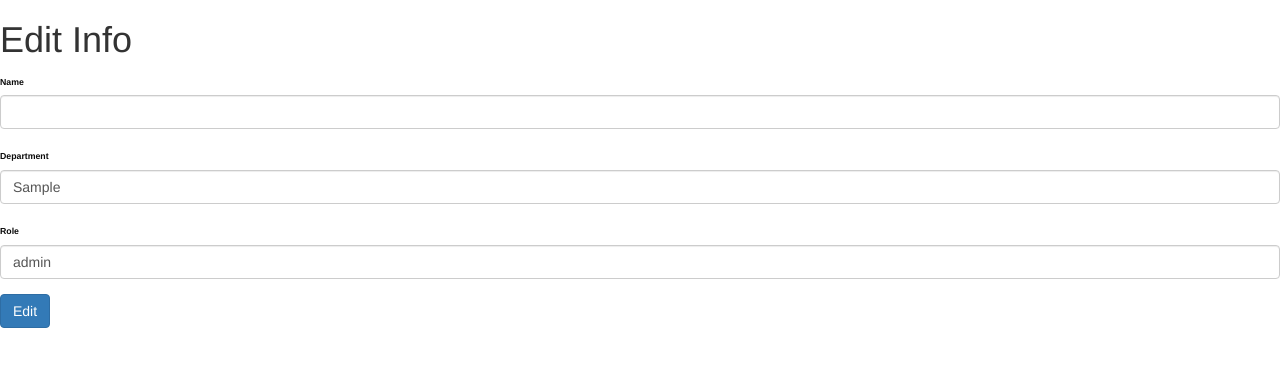
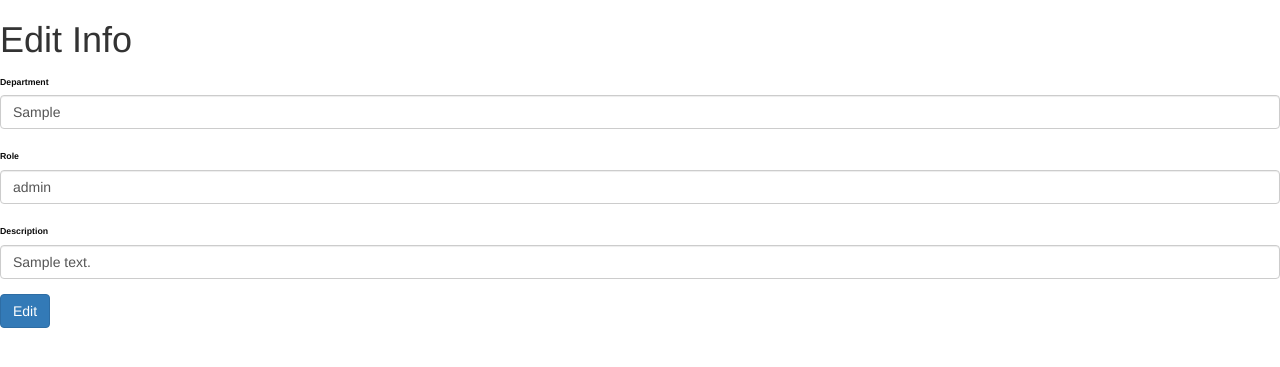
Before and after one commit to juanmram/projMan, a Flask app: page /edit/1 in a window 1280 px wide. Shown: the top 367 px of the page. Run offline with Flask 2, Linux system fonts and the light colour scheme; a user stored in the database is signed in; tables that the repository leaves empty hold one stand-in row (values such as "Sample post"); some libraries are stand-ins or nearby versions.

Commit message:
Fixing form

```diff
--- a/app/templates/edit.html
+++ b/app/templates/edit.html
@@ -13,10 +13,6 @@
    <h1>Edit Info</h1>
 	<form action='' method="post">
       <div class="form-group">
-         <label for="formGroupExampleInput">Name</label>
-         <input type="text" class="form-control" id="formGroupExampleInput" value="{{post.name}}" name="name">
-      </div>
-      <div class="form-group">
          <label for="formGroupExampleInput2">Department</label>
          <input type="text" class="form-control" id="formGroupExampleInput2" value="{{post.department}}" name="department">
       </div>
@@ -24,7 +20,10 @@
          <label for="formGroupExampleInput3">Role</label>
          <input type="text" class="form-control" id="formGroupExampleInput3" value="{{post.role}}" name="role">
       </div>
-
+      <div class="form-group">
+         <label for="formGroupExampleInput">Description</label>
+         <input type="text" class="form-control" id="formGroupExampleInput" value="{{post.description}}" name="name">
+      </div>
       <button class="btn btn-primary button postfix"  type="submit">Edit</button>
    </form>
 </body>
```
